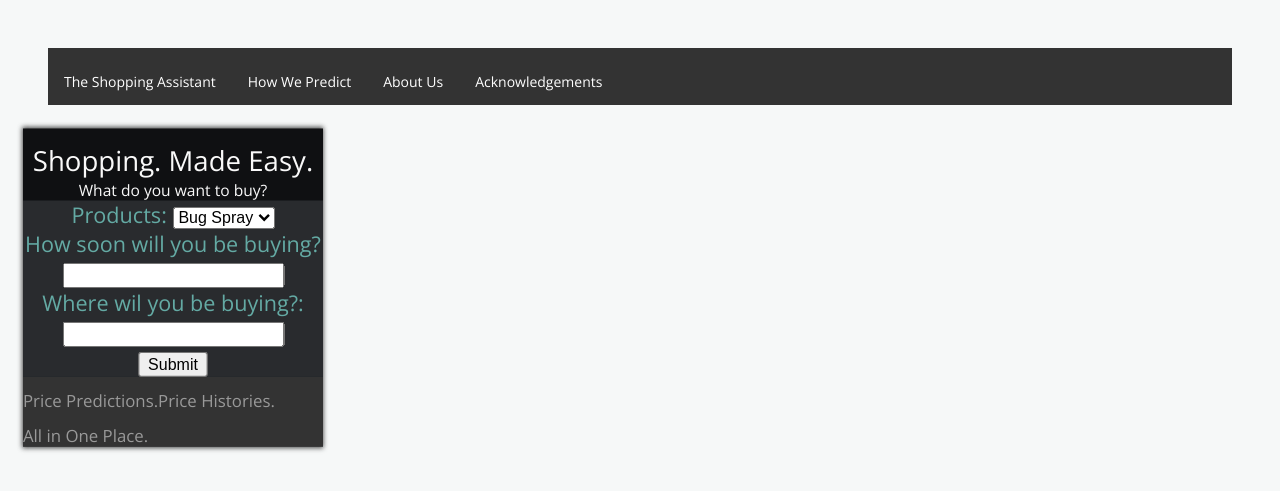
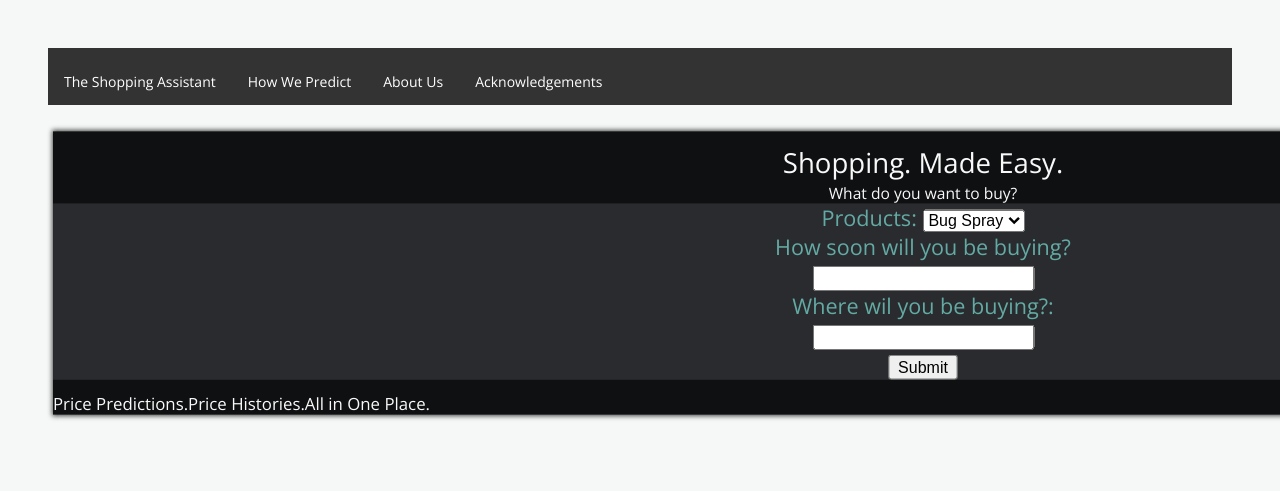
Before and after one commit to vickymmcd/AmazonSoftDesWarriors, a Jekyll site: the page templates/index.html, which Jekyll copies as it is, in a window 1280 px wide. Shown: the top 491 px of the page. Built offline with Jekyll 4.4.1, drawn with Linux system fonts in a browser that asks for light colours.

Commit message:
website aesthetic

```diff
--- a/templates/index.html
+++ b/templates/index.html
@@ -6,11 +6,12 @@
 html {
   background: rgb(246, 248, 248);
 }
-body {padding: 40px;font-family: 'Open Sans', sans-serif;font-size: 14px;font-weight: 400;
+body {padding: 40px;font-family: 'Open Sans', sans-serif;font-size: 14px;font-weight: 400;text-align: center;
 }
-.promo {width:1000px;margin: 0 auto;margin-top: 50px;
+.features{ text-align: center;}
+.promo {width:0px;margin-left: 150px ;margin-top: 50px;
 }
-.promo {width: 250px;background: #0F1012;color: #f9f9f9;float: left;
+.promo {width: 1450px;background: #0F1012;color: #f9f9f9;float: left;
 }
 .deal {padding: 10px 0 0 0;
 }
@@ -20,15 +21,15 @@ body {padding: 40px;font-family: 'Open Sans', sans-serif;font-size: 14px;font-we
 }
 .deal span:last-of-type {font-size: 13px;
 }
-.promo .price {display: block;width: 250px;background: #292b2e;margin: 0;text-align: center;font-size: 18px;padding: 0; overflow: hidden;
+.promo .price {display: block;width: 1450px; background: #292b2e;margin: 0;text-align: center;font-size: 18px;padding: 0; overflow: hidden;
 }
-ul {display: block;margin: 20px 0 10px 0;padding: 0;list-style-type: none;text-align: center;
+ul {display: block;margin: 100px 0 10px 0;padding: 0;list-style-type: none;text-align: center;
   color: #999999;
 }
 li {display: block;margin: 10px 0 0 0;
 }
 button {border: none;border-radius: 40px;background: #292b2e;color: #f9f9f9;
-  padding: 10px 37px;margin: 10px 0 20px 60px;
+  padding: 100px 37px;margin: 10px 0 20px 60px;
 }
 .scale {transform: scale(1.2);box-shadow: 0 0 4px 1px rgba(20, 20, 20, 0.8);
 }
@@ -42,6 +43,7 @@ ul {
     padding: 0;
     overflow: hidden;
     background-color: #333;
+
 }
 li {
     float: left;
@@ -56,15 +58,16 @@ li a {
 li a:hover {
     background-color: #111;
 }
+
     </style>
     </head>
 <body>
 <div>
   <ul>
   <li><a class="active" href="#home">The Shopping Assistant</a></li>
-  <li><a href="#news">How We Predict</a></li>
-  <li><a href="#contact">About Us</a></li>
-  <li><a href="#about">Acknowledgements</a></li>
+  <li><a href="#how-we-predict">How We Predict</a></li>
+  <li><a href="#about-us">About Us</a></li>
+  <li><a href="#Acknowledgements">Acknowledgements</a></li>
 </ul>
 <div>
 <div class="promos">
@@ -101,7 +104,7 @@ li a:hover {
     </label>
     </div>
   </span>
-  <ul class="features">
+  <div class="features">
     <li>Price Predictions.</li>
     <li>Price Histories.</li>
     <li>All in One Place.</li>
```
Also changed, not shown: web_app.py (+4 -4 lines).
